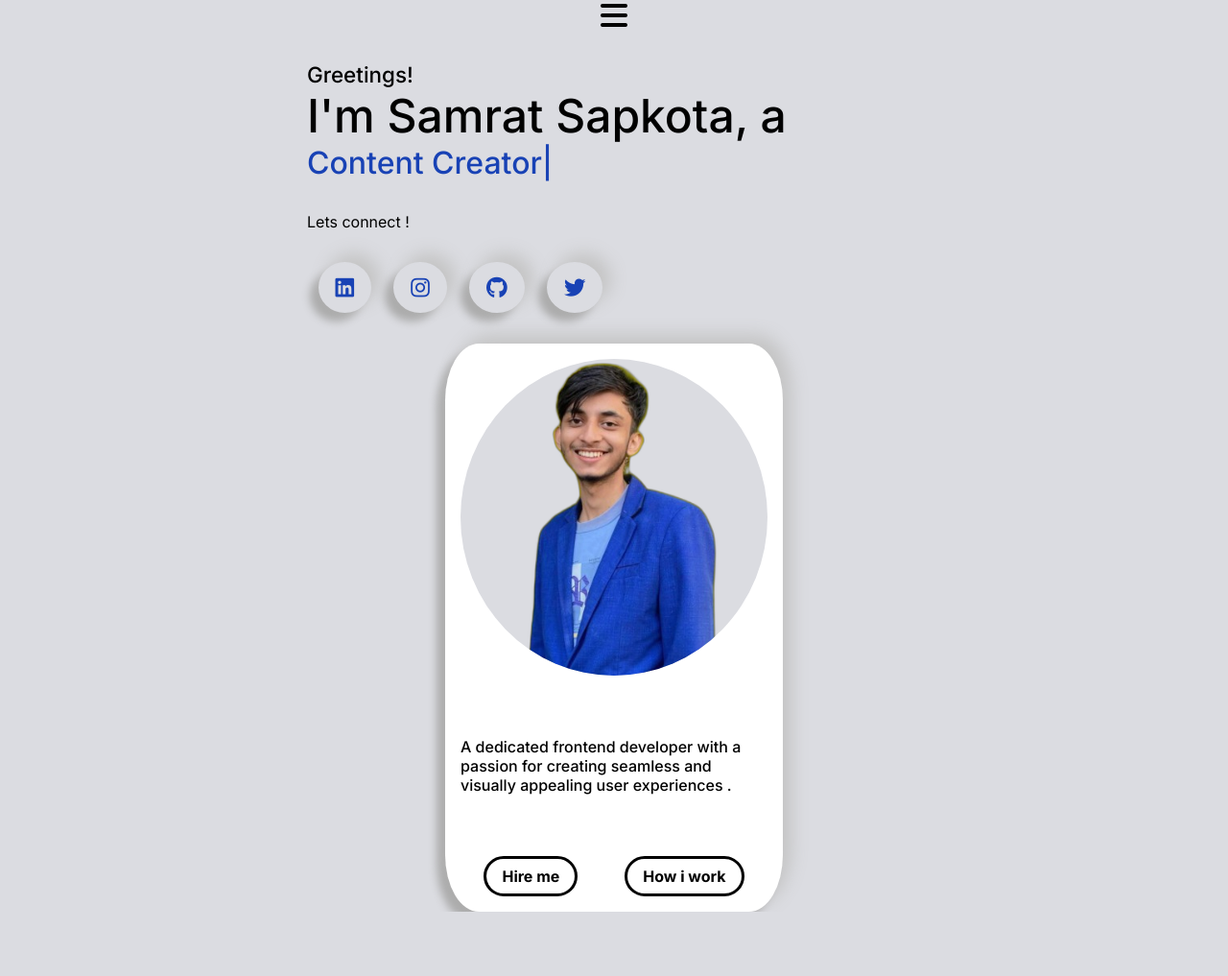
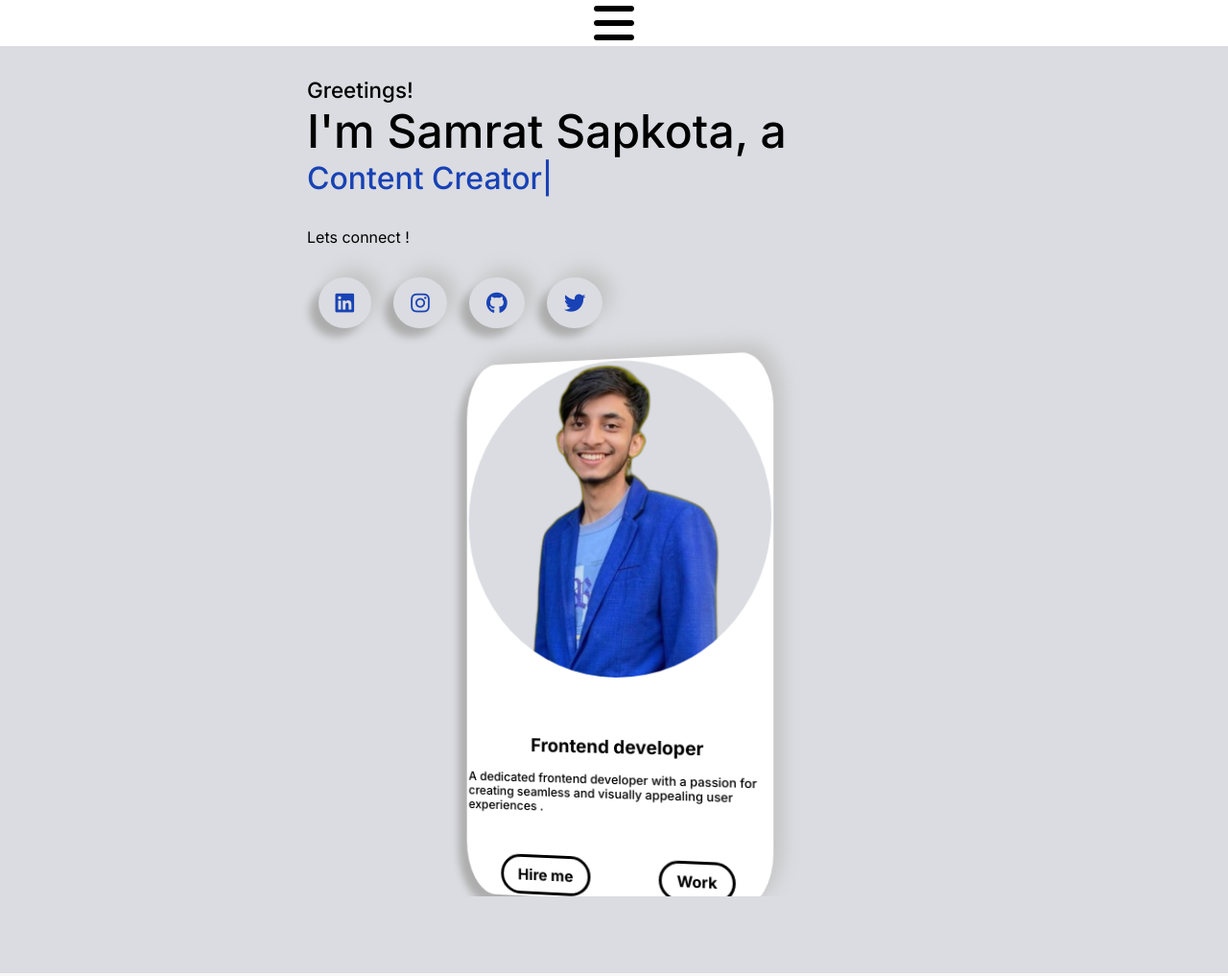
Before and after one commit to samratcodes/Portfolio, a plain HTML site: page index.html in a window 1280 px wide. Shown: the whole page at 96% size. Before the commit the page ends 950 px from the top, so only its background shows below. Drawn offline with nearby package versions, Linux system fonts and the light colour scheme.

Commit message:
Home complete

```diff
--- a/index.html
+++ b/index.html
@@ -12,10 +12,14 @@
     <title>Samrat Sapkota</title>
 </head>
 <body>
-    <div class="menu_icon">
-        <i class="fa-solid fa-bars" ></i>
-        <i class="fa-solid fa-xmark" id="inactivemenu"></i>
-    </div>
+  <div class="menu">
+  <div class="bars activemenu" id="menu">
+    <i class="fa-solid fa-bars"></i>
+  </div>
+  <div class="cross ">
+    <i class="fa-solid fa-xmark"></i>
+  </div>
+</div>
   <header>
     <div class="logo">
    <div class="logo1">
@@ -40,10 +44,7 @@
             Contact me
         </div>
     </nav>
-    <div class="header_icon">
-        <i class="fa-solid fa-moon" ></i>
-        <i class="fa-solid fa-sun"id="modeactive"></i>
-    </div>
+
   </header>
 <main>
 <div class="mainright">
@@ -68,14 +69,17 @@
     <a href=""><i class="fa-brands fa-twitter"></i></a>
   </div>
 </div>
+<div class="card">
+  <div class="cardinner">
   <div class="profile">
     <div class="profile_pic">
         <img src="./tinywow_change_bg_photo_42187410.png" alt="">
     </div>
     <div class="profile_text">
+      <h2>Frontend developer</h2>
     <div>
-        A dedicated frontend developer with a passion for creating seamless and visually appealing user experiences .  </div>
-
+        A dedicated frontend developer with a passion for creating seamless and visually appealing user experiences .
+        </div>
    </div>
     <div class="profile_button">
         <div class="Hireme">
@@ -83,12 +87,32 @@
         </div>
 
         <div class="How_i_work">
-            How i work
+            Work
         </div>
    </div>
 </div>
+<div class="profileback">
+  <div class="profile_pic_back">
+    <img src="./tinywow_change_bg_photo_42187410.png" alt="">
+</div>
+<div class="profile_text">
+  <h2>Rapper/Content Creator</h2>
+  <div>
+    A dedicated content creator and rapper with over four years of experience in the rap scene, content creation journey that spans over two years.
+ </div>
+</div>
+  <div class="profile_button">
+      <div class="Hireme">
+        You can't hire me
+      </div>
+ </div>
+</div>
+</div>
+</div>
 </main>
+<div class="Achievements">
 
+</div>
 <script src="https://unpkg.com/typed.js@2.1.0/dist/typed.umd.js"></script>
     <script src="script.js"></script>
 </body>
--- a/script.js
+++ b/script.js
@@ -6,3 +6,13 @@
     backDelay : 1000,
     loop : true
    });
+   const header =document.querySelector('header');
+   const bars=document.querySelector('.bars');
+   const xmark=document.querySelector('.cross')
+   const menuicon= document.querySelector('.menu');
+   menuicon.addEventListener('click',function(){
+bars.classList.toggle('activemenu');
+xmark.classList.toggle('activemenu');
+header.style.display=header.style.display=='flex'?'none':'flex';
+
+   })
--- a/style.css
+++ b/style.css
@@ -97,20 +97,51 @@ nav{
 #modeactive{
     display:none;
 }
+.card{
+    width: 20rem;
+    height: 70vh;
+    perspective: 1000px;
+}
+
 .profile{
-    width: 20rem;
+    box-shadow:  9px -9px 18px #c4c4c4,
+    -9px 9px 8px #acacac;
+    border-radius: 10%;
     padding: 1rem;
-    height: 70vh;
-    border-radius: 10%;
     display: flex;
     flex-direction: column;
     justify-content:space-between;
     align-items: center;
     background-color:white;
+}
+.cardinner{
+    width: 100%;
+    height: 100%;
+    transform-style: preserve-3d;
+    transition: 0.5s;
+    transform: rotateY(-10deg);
+}
+.card:hover .cardinner {
+    transform: rotateY(170deg);
+}
+.profile,.profileback{
+    width: 100%;
+    height: 100%;
+position: absolute;
+backface-visibility: hidden;
+ }
+ .profileback{
+    display: flex;
+    flex-direction: column;
+    justify-content: space-between;
+    padding: 1rem;
+    background-color:rgb(219,220,225);
+    transform: rotateY(180deg);
     box-shadow:  9px -9px 18px #c4c4c4,
     -9px 9px 8px #acacac;
-}
-.profile_pic{
+    border-radius: 10%;
+ }
+.profile_pic,.profile_pic_back{
     display: flex;
     justify-content: center;
     align-items: center;
@@ -119,11 +150,15 @@ nav{
     background-color:rgb(219,220,225);
     overflow: hidden;
 }
-.profile_pic img{
+.profile_pic_back{
+    background-color:white ;
+}
+.profile_pic img,.profile_pic_back img{
     margin-right: -10px;
    height: 20rem;
    transform: scale(1.1);
 }
+
 .profile_text{
     font-weight: 500;
     display:flex ;
@@ -164,6 +199,7 @@ main{
     display: flex;
     justify-content: space-around;
     width: 80rem;
+
 }
 .mainright{
     display: flex;
@@ -195,14 +231,33 @@ main{
 .links a:hover{
    background-color: rgb(24,66,181);
    color:rgb(219,220,225);
+   transition: 1s;
 }
-.menu_icon{
+.menu{
+
+    width: 100%;
+    display: none;
+    font-size: 3rem;
+    background-color: rgb(255,255,255);
+    box-shadow: 1rem 1rem 1rem black
+    1rem 1rem 1rem black;
+}
+.bars,.cross{
     display: none;
 }
-#inactivemenu{
-    display: none;
+.Achievements{
+    width: 100%;
+   border-top: 3px solid rgb(248, 248, 248);
+    margin-top: 5rem;
 }
 @media screen and (max-width: 1300px) {
+    .menu{
+        display: flex;
+        justify-content: center;
+    }
+    .activemenu{
+        display: flex;
+    }
     header{
         width: 100%;
     display: none;
@@ -214,6 +269,10 @@ main{
     .menu_icon{
         font-size: 2rem;
         display: flex;
+    }
+    .navoption{
+        width: 80%;
+
     }
     nav{
         width: 100%;
@@ -229,9 +288,16 @@ main{
         width: 100%;
         overflow: hidden;
     }
-    .profile{
+    .card{
      margin-top:2rem;
     }
+    .profile_pic_back img ,.profile_pic img{
+
+    }
+.profile,.profileback{
+    font-size: 0.8rem;
+    padding: 2px;
+}
 }
 @media screen and (max-width: 700px) {
     .intro{
```
